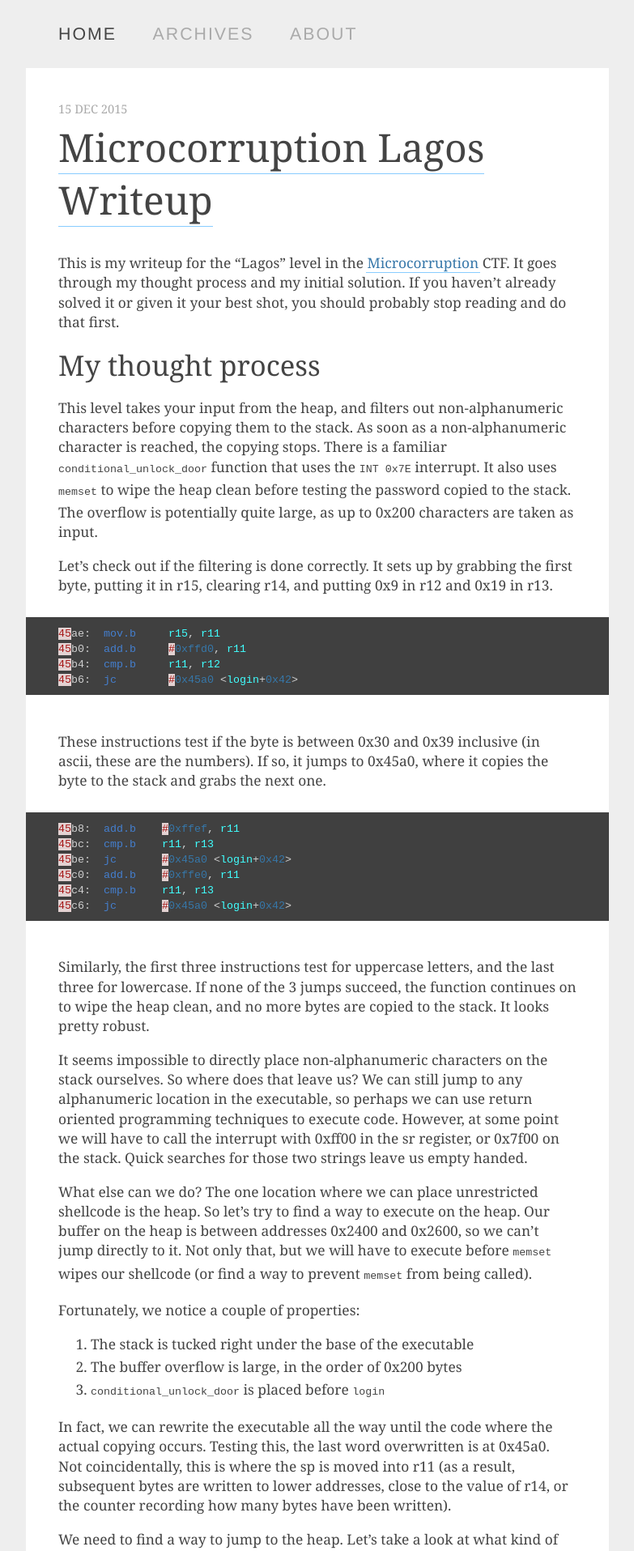
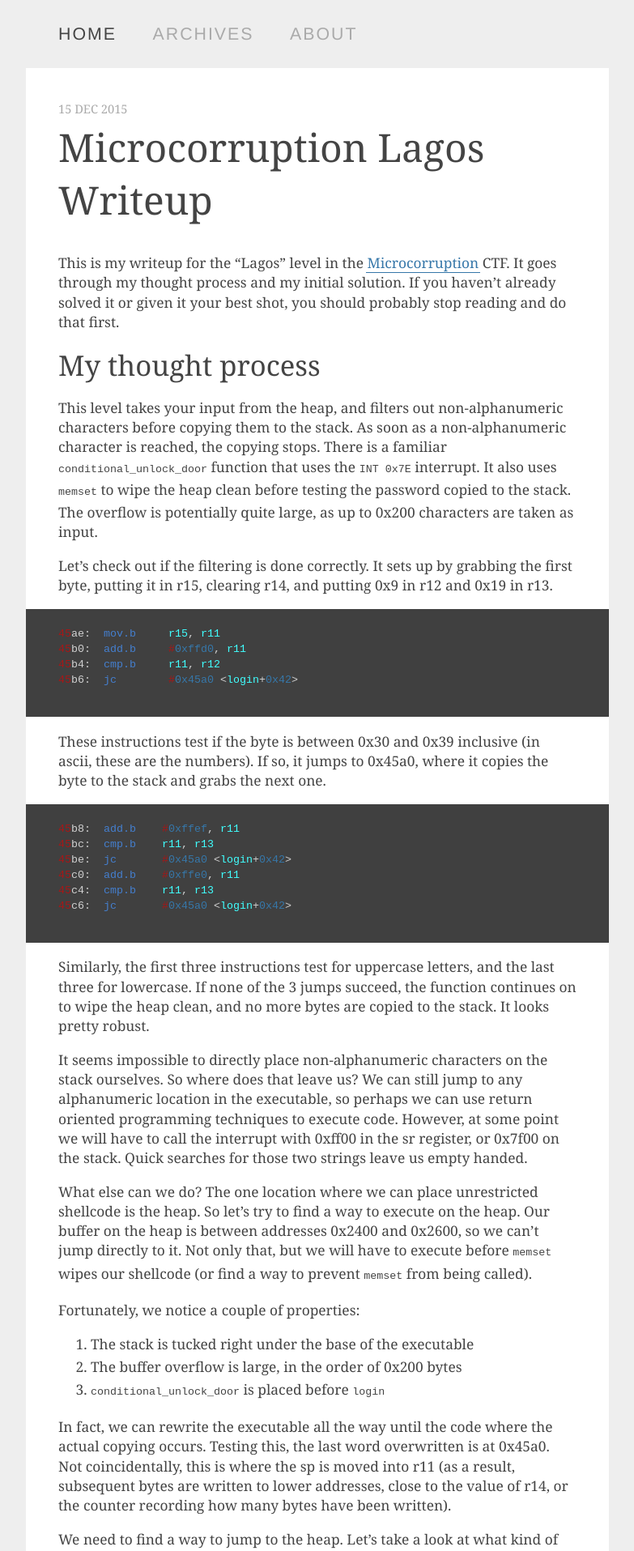
Before and after one commit to avanpo/avanpo.github.io, a Jekyll site: the page built from index.md, in a window 1280 px wide. Shown: the top 1915 px of the page at 81% size, without its empty margins (248-1031 px from the left). Built offline with Jekyll 4.4.1, drawn with Linux system fonts in a browser that asks for light colours; Markdown is read by kramdown in place of the engine named in the settings.

Commit message:
style changes

```diff
--- a/css/default.css
+++ b/css/default.css
@@ -40,7 +40,7 @@
   padding: 0 2px;
   color: #3677a9;
   text-decoration: none;
-  border-bottom: 1px solid #8cf;
+  border-bottom: 1px solid #3677a9;
 }
 
 a:hover {
@@ -52,6 +52,7 @@
   margin: 0;
   padding: 0;
   color: #444;
+  border-bottom: 0;
 }
 
 div.content h1 a:hover {
@@ -124,6 +125,10 @@
 footer ul.icons li {
   display: inline;
   margin: 0 15px;
+}
+
+footer ul.icons li a {
+  border-bottom: 0;
 }
 
 footer ul.icons li a:hover {
--- a/css/native.css
+++ b/css/native.css
@@ -1,7 +1,7 @@
-.highlight pre { background-color: #404040 }
+.highlight { background-color: #404040; color: #999999; }
 .highlight .hll { background-color: #404040 }
 .highlight .c { color: #999999; font-style: italic } /* Comment */
-.highlight .err { color: #a61717; background-color: #e3d2d2 } /* Error */
+.highlight .err { color: #a61717; /*background-color: #e3d2d2*/ } /* Error */
 .highlight .g { color: #d0d0d0 } /* Generic */
 .highlight .k { color: #6ab825; font-weight: bold } /* Keyword */
 .highlight .l { color: #d0d0d0 } /* Literal */
@@ -12,7 +12,7 @@
 .highlight .cm { color: #999999; font-style: italic } /* Comment.Multiline */
 .highlight .cp { color: #cd2828; font-weight: bold } /* Comment.Preproc */
 .highlight .c1 { color: #999999; font-style: italic } /* Comment.Single */
-.highlight .cs { color: #e50808; font-weight: bold; background-color: #520000 } /* Comment.Special */
+.highlight .cs { color: #e50808; font-weight: bold; /*background-color: #520000*/ } /* Comment.Special */
 .highlight .gd { color: #d22323 } /* Generic.Deleted */
 .highlight .ge { color: #d0d0d0; font-style: italic } /* Generic.Emph */
 .highlight .gr { color: #d22323 } /* Generic.Error */
```
